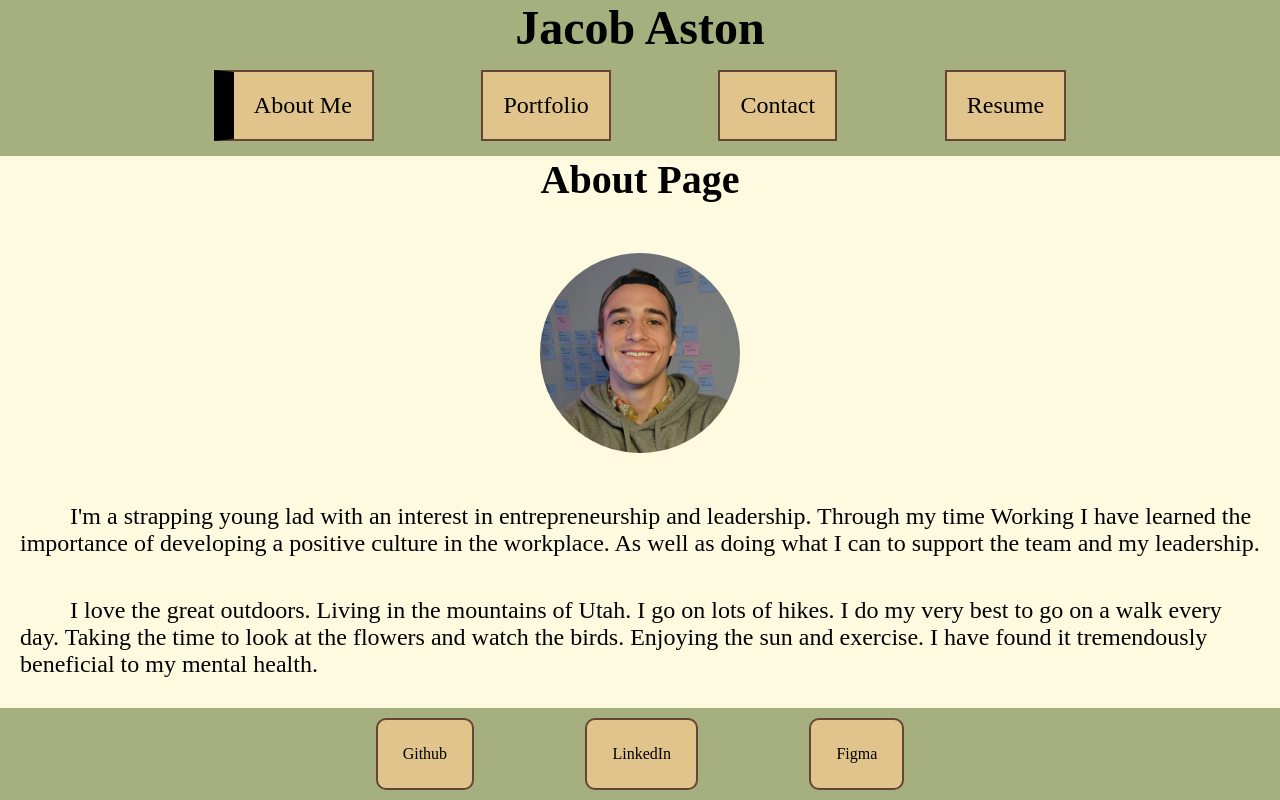
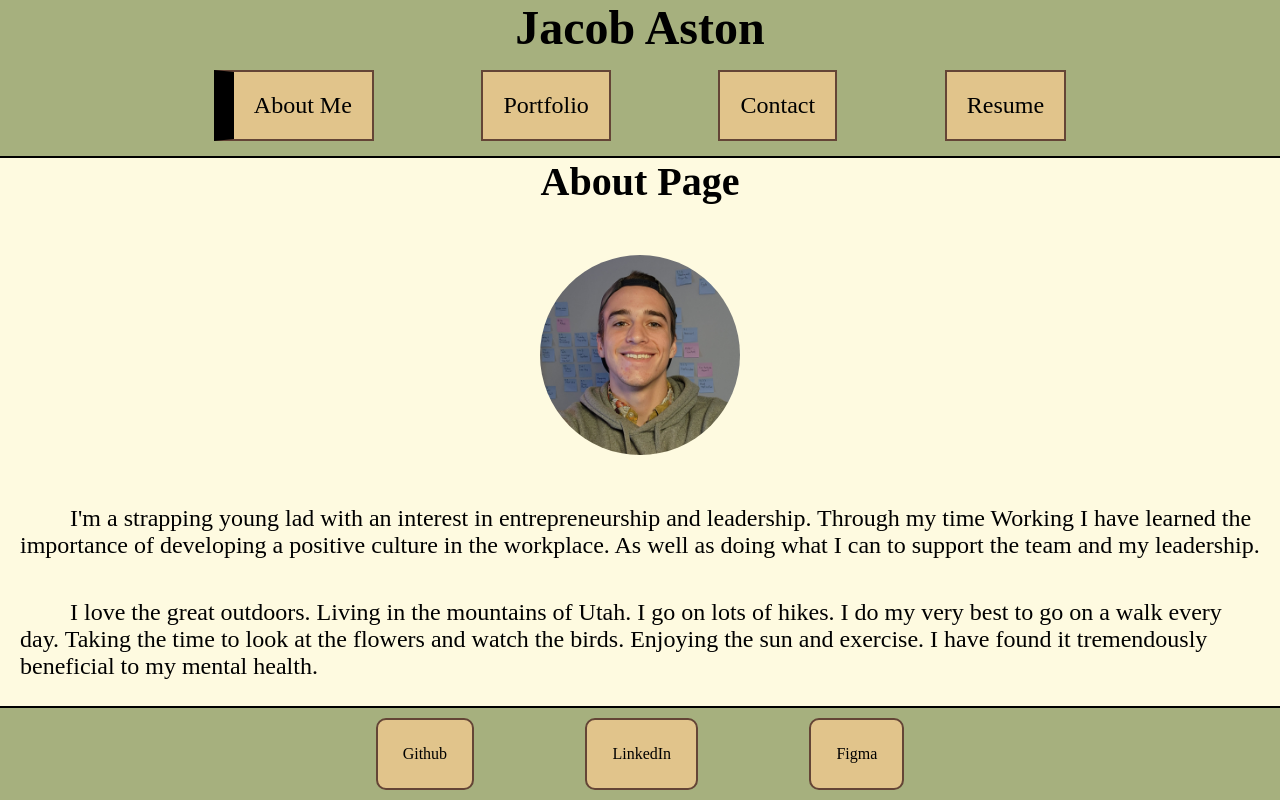
Before and after one commit to Jacob-Aston/react-portfolio, a React (Create React App) app: page / in a window 1280 px wide. Built offline with nearby package versions, Linux system fonts and the light colour scheme; the HTML template or start-up script is replaced by a standard one.

Commit message:
added border to header and footer.

```diff
--- a/src/styles/Footer.css
+++ b/src/styles/Footer.css
@@ -3,6 +3,7 @@ footer {
   position: fixed;
   width: 100%;
   bottom: 0;
+  border-top: 2px solid;
 }
 
 .footer-links {
--- a/src/styles/Header.css
+++ b/src/styles/Header.css
@@ -10,4 +10,5 @@ h1 {
     display: flex;
     flex-direction: column;
     align-items: center;
+    border-bottom: 2px solid ;
 }
```
